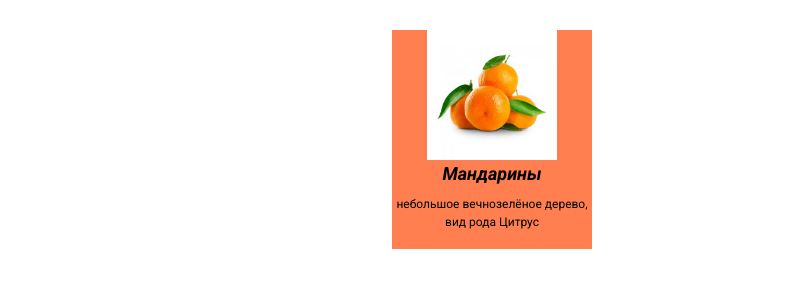
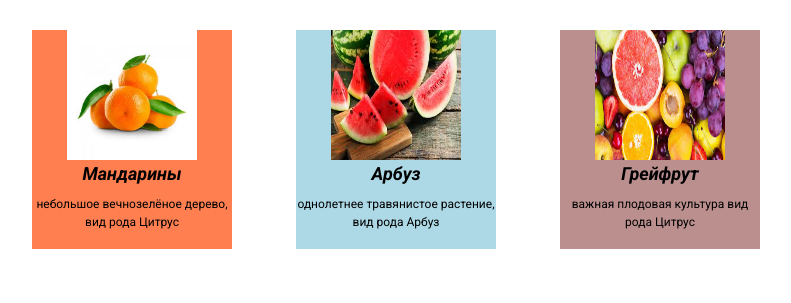
Before and after one commit to TetianaYatchuk/projecthw6, a plain HTML site: page index.html in a window 1280 px wide. Shown: the top 303 px of the page, without its empty margins (138-929 px from the left). Drawn offline with Linux system fonts and the light colour scheme.

Commit message:
add max-width to block

```diff
--- a/styles/main.css
+++ b/styles/main.css
@@ -3,8 +3,9 @@
 }
 
 .block {
-  margin-left: 500px;
-  margin-right: 400px;
+  max-width: 1000px;
+  width: 100%;
+  margin: 0 auto;
 }
 
 .block .card,
```
